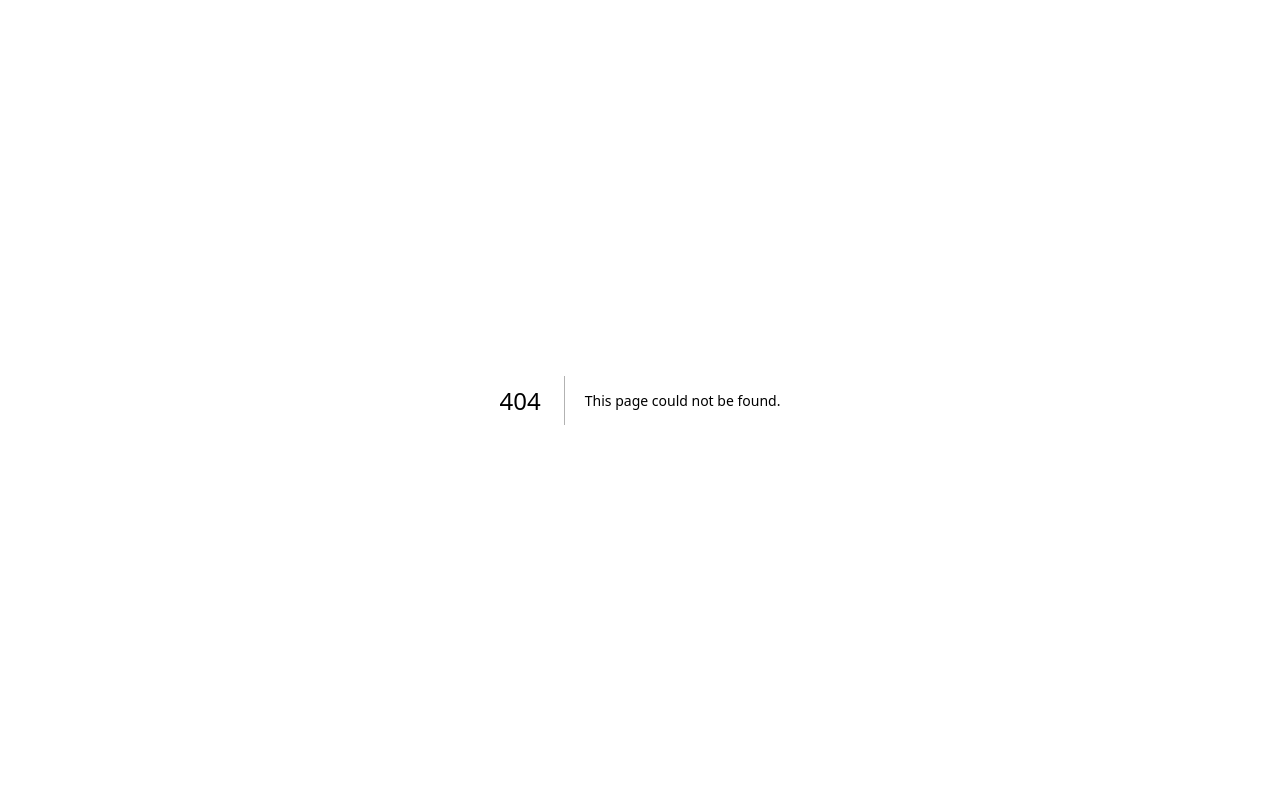
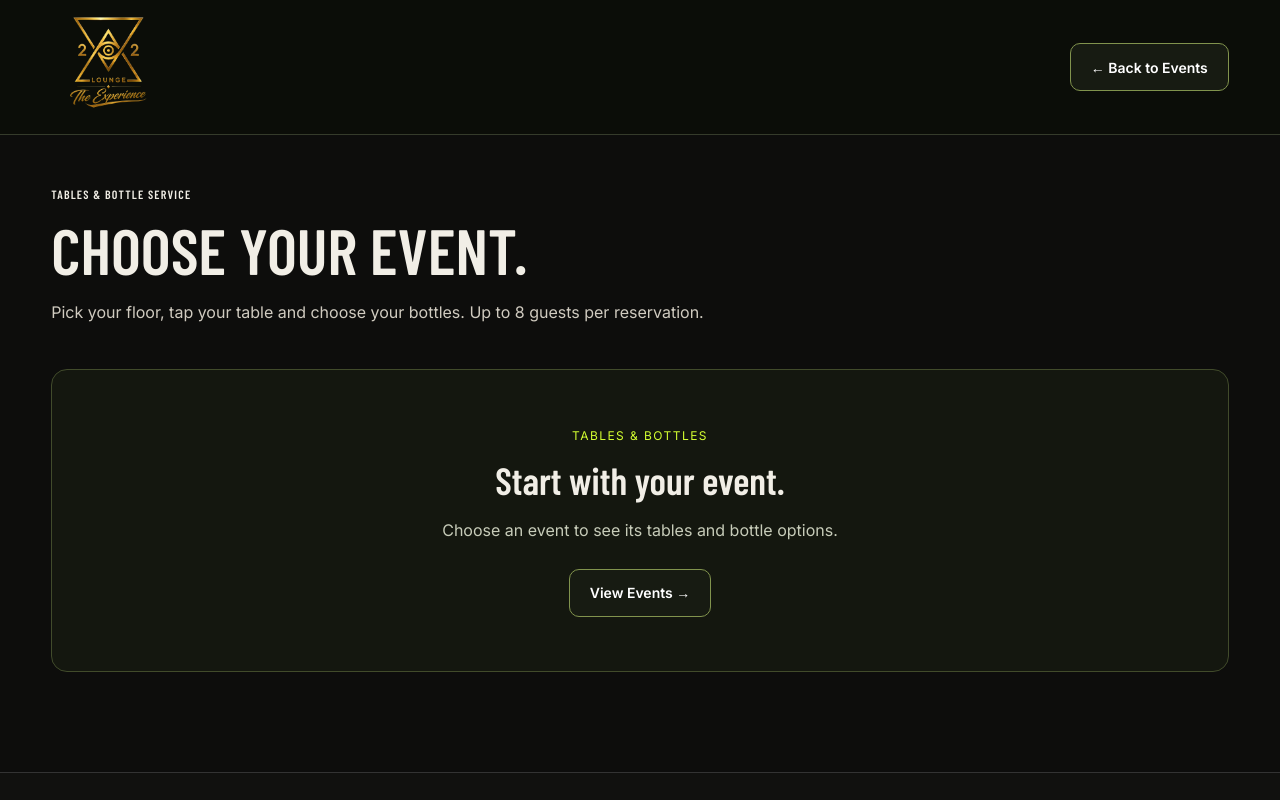
Before and after one commit to web2printusa-dev/bfp-venue-intelligence, a Next.js app: page /reserve in a window 1280 px wide. Before the commit this address had no page. Shown: the top 800 px of the page. Built offline with nearby package versions, Linux system fonts and the light colour scheme; a web font is replaced by a local one.

Commit message:
Move table booking off homepage into event-specific reservation pages

```diff
--- a/app/202-content.css
+++ b/app/202-content.css
@@ -282,5 +282,20 @@
  .clubSite .clubEvents .eventTitle h3{font-size:clamp(11px,2.8vw,15px)}
  .clubSite .clubEvents .eventButtons .tableCta{font-size:10px}
 }
+.clubSite .clubEvents .eventTitle{display:block}
 
-.clubSite .clubEvents .eventTitle{display:block}
+/* Tables are a separate event-led booking page; homepage stays event-first. */
+.clubSite .clubEvents .eventNight{display:flex;flex-direction:column;align-items:center;gap:5px;border-right:1px solid #5c6252;padding-right:15px;line-height:1.2}
+.clubSite .clubEvents .eventNight span{font-size:10px;letter-spacing:.08em;color:#c9cebf}
+.clubSite .clubEvents .eventNight strong{font-size:24px;letter-spacing:-.025em}
+.clubSite .bookingPageHeader{display:flex;align-items:center;justify-content:space-between;gap:20px;padding:12px 4vw;border-bottom:1px solid #353b2b;background:#0b0d08}
+.clubSite .bookingPageHeader .clubMark{width:120px!important;height:110px;display:block}
+.clubSite .bookingPageHeader .clubMark img{display:block;width:100%;height:100%;object-fit:contain;transform:scale(1.35)}
+.clubSite .backToEvents{display:inline-flex;align-items:center;justify-content:center;min-height:48px;border:1px solid #81934d;background:#171b12;color:#fff;padding:13px 20px;border-radius:10px;text-decoration:none;font-size:14px;font-weight:600}
+.clubSite .chooseNightPrompt .backToEvents{margin-top:24px}
+.clubSite .selectedEventNight{display:flex;flex-direction:column;gap:8px}
+.clubSite .selectedEventNight>span{font-size:11px;letter-spacing:.12em;color:#c4ccac}
+.clubSite .selectedEventNight>strong{font-size:19px;line-height:1.4}
+.clubSite.clubBookingPage .bookingIntro{padding-top:38px}
+@media(max-width:800px){.clubSite .clubEvents .eventNight{padding-right:6px;gap:4px}.clubSite .clubEvents .eventNight span{font-size:8px}.clubSite .clubEvents .eventNight strong{font-size:17px}.clubSite .bookingPageHeader{padding:8px 18px}.clubSite .bookingPageHeader .clubMark{width:95px!important;height:90px}.clubSite .backToEvents{font-size:13px;padding:12px 16px}.clubSite .selectedEventNight>strong{font-size:17px}}
+@media(max-width:600px){.clubSite .clubEvents .eventNight{display:flex;flex-direction:row;justify-content:flex-start;gap:5px;border-right:0;border-bottom:1px solid #454c37;padding:0 0 7px;align-items:baseline}.clubSite .clubEvents .eventNight strong{font-size:15px}}
--- a/app/components/202-home.tsx
+++ b/app/components/202-home.tsx
@@ -1,6 +1,7 @@
 'use client';
 
 import { useEffect, useRef, useState } from 'react';
+import { useRouter } from 'next/navigation';
 import { events, tables, bottles, packagesFor, customPackage, contact, money, arrivalOptions, maxReservationGuests, type ClubEvent, type ClubTable, type Occurrence } from '../../lib/202-lounge-public';
 
 type Msg={role:'ai'|'user';text:string};
@@ -28,13 +29,12 @@ function Modal({title,onClose,children}:{title:string;onClose:()=>void;children:
  return <div className="overlay clubOverlay" onClick={onClose}><div ref={ref} className="booking clubDialog" role="dialog" aria-modal="true" aria-label={title} onClick={e=>e.stopPropagation()}><button className="close" onClick={onClose} aria-label="Close dialog">×</button>{children}</div></div>;
 }
 
-export default function Home({initialDates}:{initialDates:Occurrence[]}){
+export default function Home({initialDates,bookingOnly=false,initialNightId}:{initialDates:Occurrence[];bookingOnly?:boolean;initialNightId?:string}){
+ const router=useRouter();
  const [dates]=useState<Occurrence[]>(initialDates);
- const [nightKey,setNightKey]=useState('');
- const [nightFilter,setNightFilter]=useState<string|null>(null);
+ const [nightKey]=useState(()=>bookingOnly?initialDates.find(d=>d.event.id===initialNightId)?.key||'':'');
  const occurrence=dates.find(d=>d.key===nightKey)||dates[0];
  const hasNight=Boolean(nightKey&&dates.some(d=>d.key===nightKey));
- const visibleDates=nightFilter?dates.filter(d=>d.event.id===nightFilter):dates;
  const [floor,setFloor]=useState(1),[guests,setGuests]=useState(4),[experience,setExperience]=useState('Bottle Service');
  const [selected,setSelected]=useState<ClubTable|null>(null),[step,setStep]=useState(1),[packageId,setPackageId]=useState(''),[extraBottles,setExtraBottles]=useState<Record<string,number>>({});
  const [name,setName]=useState(''),[email,setEmail]=useState(''),[phone,setPhone]=useState(''),[arrival,setArrival]=useState(''),[notes,setNotes]=useState('');
@@ -52,11 +52,12 @@ export default function Home({initialDates}:{initialDates:Occurrence[]}){
  const estimate=publishedSubtotal===null?null:publishedSubtotal*1.3;
  const special=events.find(e=>e.id==='trektober');
  const specialDate=dates.find(d=>d.event.id==='trektober');
- function selectDate(key:string){const next=dates.find(d=>d.key===key);setNightKey(next?.key||'');setSelected(null);setPackageId('');setExtraBottles({});setArrival('');}
  function goReserve(event?:ClubEvent,kind?:string){
-  if(event){const next=hasNight&&activeEvent.id===event.id?occurrence:dates.find(d=>d.event.id===event.id);setNightFilter(event.id);selectDate(next?.key||'');}
-  else setNightFilter(null);
-  if(kind)setExperience(kind);setTicketEvent(null);setConcierge(false);setSelected(null);document.getElementById('reserve')?.scrollIntoView({behavior:'smooth',block:'start'});
+  setTicketEvent(null);setConcierge(false);setMenu(false);
+  const target=event||(bookingOnly&&hasNight?activeEvent:null);
+  if(target){router.push(`/reserve?night=${encodeURIComponent(target.id)}`);return;}
+  if(bookingOnly){router.push('/#events');return;}
+  document.getElementById('events')?.scrollIntoView({behavior:'smooth',block:'start'});
  }
  function choose(table:ClubTable){if(!hasNight)return;setSelected(table);setFloor(table.floor);setStep(1);setPackageId('');setExtraBottles({});setName('');setEmail('');setPhone('');setNotes('');setArrival('');}
  function openTickets(event:ClubEvent){setTicketEvent(event);}
@@ -70,37 +71,37 @@ export default function Home({initialDates}:{initialDates:Occurrence[]}){
  }
  function runAction(a:Action){const event=events.find(e=>e.artist===a.event);setConcierge(false);if(a.type==='tickets')openTickets(event||activeEvent);else goReserve(event);}
  const showFlyer=(src:string,title:string)=>setFlyer({src,title});
- return <main className="clubSite">
-  <section className="hero"><div className="heroImage"/><div className="heroShade"/><div className="grain"/>
-   <header><a className="mark clubMark" href="#" aria-label="202 Lounge home"><img src="/202/logo.webp" alt="202 Lounge — The Experience"/></a><nav><a href="#reserve" onClick={()=>goReserve(undefined,'VIP Table')}>Table Reservations</a><a href="#reserve" onClick={()=>goReserve(undefined,'Bottle Service')}>Bottle Service</a><a href="#events">Events</a><a href="/dashboard" className="ownerLogin">Owner Login</a><button onClick={()=>setConcierge(true)}>VIP Concierge</button></nav></header>
+ return <main className={`clubSite ${bookingOnly?'clubBookingPage':''}`}>
+  {!bookingOnly&&<><section className="hero"><div className="heroImage"/><div className="heroShade"/><div className="grain"/>
+   <header><a className="mark clubMark" href="#" aria-label="202 Lounge home"><img src="/202/logo.webp" alt="202 Lounge — The Experience"/></a><nav><a href="#events" onClick={e=>{e.preventDefault();goReserve();}}>Table Reservations</a><a href="#events" onClick={e=>{e.preventDefault();goReserve();}}>Bottle Service</a><a href="#events">Events</a><a href="/dashboard" className="ownerLogin">Owner Login</a><button onClick={()=>setConcierge(true)}>VIP Concierge</button></nav></header>
    <div className="heroCopy"><p className="eyebrow">CHINATOWN · WASHINGTON, DC</p><h1>DC NIGHTLIFE.<br/><i>STARTS HERE.</i></h1><p className="heroLine">Food, cocktails, hookah and VIP bottle service in the heart of Chinatown.</p>
     <div className="heroActions"><button className="heroPrimary" onClick={()=>goReserve()}>Reserve a Table →</button><button onClick={()=>document.getElementById('events')?.scrollIntoView({behavior:'smooth'})}>Events & RSVP</button><button onClick={()=>setMenu(true)}>Bottle Menu</button></div>
-    <div className="heroReserve"><label><span>DATE / NIGHT</span><select aria-label="Choose date and night" value={nightKey} onChange={e=>{setNightFilter(null);selectDate(e.target.value);}}><option value="" disabled>Choose your night</option>{dates.map(d=><option key={d.key} value={d.key}>{d.label} · {d.event.artist}</option>)}</select></label><label><span>GUESTS</span><select aria-label="Guest count" value={guests} onChange={e=>setGuests(Math.min(maxReservationGuests,Math.max(1,Number(e.target.value))))}>{Array.from({length:maxReservationGuests},(_,i)=>i+1).map(n=><option key={n} value={n}>{n}</option>)}</select></label><label><span>EXPERIENCE</span><select aria-label="Experience" value={experience} onChange={e=>setExperience(e.target.value)}>{['Bottle Service','VIP Table','Birthday','Night Out'].map(x=><option key={x}>{x}</option>)}</select></label><button onClick={()=>goReserve()}>Choose My Table →</button></div>
+
    </div>
   </section>
 
   <section className="events clubEvents" id="events"><div className="sectionHead"><h2>WHAT’S ON <i>AT 202</i></h2></div>
    <div className="eventGrid">{[...(special&&specialDate?[special]:[]),...events.filter(e=>!e.fixedDate)].map(event=>{
-    const nextDate=dates.find(d=>d.event.id===event.id);
-    const eventDay=nextDate?new Date(`${nextDate.date}T12:00:00Z`):null;
-    const month=eventDay?.toLocaleDateString('en-US',{month:'short',timeZone:'UTC'});
     return <article className={`event ${event.fixedDate?'eventSpecial':''}`} key={event.id}>
      <button className="flyerButton" onClick={()=>openTickets(event)} aria-label={`View ${event.artist} event details`}><img loading="lazy" width="720" height="900" src={event.image} alt={`${event.artist} flyer`}/></button>
-     <div className="eventInfo"><div className="eventCaption"><time dateTime={nextDate?.date} className="eventDate"><span>{event.day}</span><span>{month}</span><strong>{eventDay?.getUTCDate()}</strong></time><div className="eventTitle"><span className="nightLabel">{event.fixedDate?'SPECIAL EVENT':`EVERY ${event.day}`}</span><h3>{event.fixedDate?'TrickTober':event.artist}</h3></div></div><div className="eventButtons"><button className="tableCta" onClick={()=>goReserve(event,'Bottle Service')}>{event.fixedDate?'Request a Table':'Tables & Packages'}</button></div></div>
+     <div className="eventInfo"><div className="eventCaption"><div className="eventNight"><span>{event.fixedDate?'OCT':'EVERY'}</span><strong>{event.fixedDate?'24':event.day}</strong></div><div className="eventTitle"><span className="nightLabel">{event.fixedDate?'SPECIAL EVENT':`EVERY ${event.day}`}</span><h3>{event.fixedDate?'TrickTober':event.artist}</h3></div></div><div className="eventButtons"><button className="tableCta" onClick={()=>goReserve(event,'Bottle Service')}>{event.fixedDate?'Request a Table':'Tables & Packages'}</button></div></div>
     </article>;
    })}</div>
   </section>
   <section className="venueAbout"><div><small>202 LOUNGE · CHINATOWN</small><h2>COME FOR THE VIBE.<br/><i>STAY FOR THE NIGHT.</i></h2></div><div className="aboutStory"><p>Cocktails with your people. Hookah at your table. A night that keeps going. Discover the first floor and the upstairs Aura Room, a short walk from Capital One Arena.</p><div className="venueStats"><div><strong>02</strong><span>FLOORS<span>Find your scene.</span></span></div><div><strong>02</strong><span>FULL BARS<span>Make it your night.</span></span></div></div></div></section>
-  <section className="bookingExperience" id="reserve"><div className="bookingIntro"><p className="eyebrow">TABLES & BOTTLE SERVICE</p><h2>Your night. Your table.</h2><p>Choose your night first. Then pick your floor, table and bottles. Up to 8 guests per reservation.</p></div>
-   <div className="bookingControls"><label>Your night<select aria-label="Reservation date" value={nightKey} onChange={e=>selectDate(e.target.value)}><option value="" disabled>Choose your night</option>{visibleDates.map(d=><option key={d.key} value={d.key}>{d.label} · {d.event.artist}</option>)}</select></label>{nightFilter&&<button className="changeNight" onClick={()=>{setNightFilter(null);selectDate('');}}>Change night</button>}{hasNight&&<div className="floorTabs" role="group" aria-label="Choose floor">{floors.map(f=><button key={f.id} aria-pressed={floor===f.id} onClick={()=>{setFloor(f.id);setPackageId('');setSelected(null);}}>{f.name}</button>)}</div>}</div>
+  </>}
+  {bookingOnly&&<><header className="bookingPageHeader"><a className="clubMark" href="/" aria-label="202 Lounge home"><img src="/202/logo.webp" alt="202 Lounge — The Experience"/></a><a className="backToEvents" href="/#events">← Back to Events</a></header>
+  <section className="bookingExperience" id="reserve"><div className="bookingIntro"><p className="eyebrow">TABLES & BOTTLE SERVICE</p><h2>{hasNight?activeEvent.artist:'Choose your event.'}</h2><p>Pick your floor, tap your table and choose your bottles. Up to 8 guests per reservation.</p></div>
+   {hasNight&&<div className="bookingControls"><div className="selectedEventNight"><span>YOUR NIGHT</span><strong>{activeEvent.artist}</strong></div><div className="floorTabs" role="group" aria-label="Choose floor">{floors.map(f=><button key={f.id} aria-pressed={floor===f.id} onClick={()=>{setFloor(f.id);setPackageId('');setSelected(null);}}>{f.name}</button>)}</div></div>}
+
    {hasNight?<div className="bookingStage"><div className="mapPanel"><div className="floorHeading"><p className="eyebrow">{floor===2?'THE AURA ROOM':'THE MAIN ROOM'}</p><h3>{floor===2?'Second Floor':'First Floor'}</h3><p>Tap a table to get started.</p></div><div className={`realFloorPlan floorCrop floor${floor}`}><div className="floorPlanCanvas"><img src={floor===1?'/202/floor1.webp':'/202/floor2.webp'} alt={`${floor===1?'First':'Second'} floor plan with numbered tables, bar and DJ`}/>{tables.filter(t=>t.floor===floor).map(t=><button key={t.id} className="tableHotspot" style={{left:`${t.x}%`,top:`${t.y}%`,width:`${t.width}%`,height:`${t.height}%`}} onClick={()=>choose(t)} aria-label={`Choose ${floor===2?'second floor':'first floor'} table ${t.number}`} title={`Table ${t.number}`}/>)}</div></div><div className="tablePicker"><span>Or choose a table number</span><div className="tableNumberList" aria-label="Table numbers">{tables.filter(t=>t.floor===floor).map(t=><button key={t.id} onClick={()=>choose(t)}>Table {t.number}</button>)}</div></div></div>
     <aside className="inventory"><p className="inventoryEyebrow">{occurrence.label} · {floor===2?'SECOND FLOOR':'FIRST FLOOR'}</p><h3>Make it your night.</h3>{packages.filter(p=>p.price!==null).length>0?<><p className="reservationLead">Start with a bottle package, or choose a table on the map.</p>{packages.filter(p=>p.price!==null).map(p=><button key={p.id} className="inventoryRow" onClick={()=>{choose({id:`F${floor}-concierge`,number:0,floor,x:0,y:0,width:0,height:0});setPackageId(p.id);}}><span><b>{p.name}</b><small>{p.description}</small></span><span><b>{money(p.price!)}</b><small>Choose →</small></span></button>)}</>:<><p className="reservationLead">Choose a table, pick your bottles and bring your people. You’ll see bottle prices as you build your night.</p><div className="reservationSteps"><span><b>01</b> Choose your table</span><span><b>02</b> Select your bottles</span><span><b>03</b> Review your request</span></div><button className="aiPlan" onClick={()=>{choose({id:`F${floor}-concierge`,number:0,floor,x:0,y:0,width:0,height:0});}}>Choose My Bottles →</button></>}
      <button className="reservationMenu" onClick={()=>setMenu(true)}>View Bottle Menu ↗</button><div className="conciergeHelp"><strong>Need a hand?</strong><p>Get help with packages, birthdays or finding the right table.</p><button onClick={()=>{setInput(`Help me plan a table for ${activeEvent.artist} on ${occurrence.label} for ${guests} guests.`);setConcierge(true);}}>Ask the Concierge ↗</button></div><p className="reservationNote">Table availability and any minimum spend are confirmed before payment.</p></aside>
-   </div>:<div className="chooseNightPrompt"><span>01 / CHOOSE YOUR NIGHT</span><h3>When are you coming?</h3><p>Select an event date above to see its tables and bottle options.</p></div>}
-  </section>
-  <footer><a className="mark clubMark" href="#" aria-label="202 Lounge home"><img src="/202/logo.webp" alt="202 Lounge — The Experience"/></a><p>609 H St NW · Washington, DC<br/>Text <a href={`sms:${contact.sms}`}>{contact.phone}</a><br/>Powered by BFP Venue Intelligence.</p><div><a href="#reserve" onClick={()=>goReserve()}>Table Reservations</a><button className="footerConcierge" onClick={()=>setMenu(true)}>Bottle Menu</button><a href="#events">Events</a><a href="/careers">Careers</a><a href="/dashboard">Owner Login</a><button className="footerConcierge" onClick={()=>setConcierge(true)}>VIP Concierge</button></div></footer>
+   </div>:<div className="chooseNightPrompt"><span>TABLES & BOTTLES</span><h3>Start with your event.</h3><p>Choose an event to see its tables and bottle options.</p><a className="backToEvents" href="/#events">View Events →</a></div>}
+  </section></>}
+  <footer><a className="mark clubMark" href="#" aria-label="202 Lounge home"><img src="/202/logo.webp" alt="202 Lounge — The Experience"/></a><p>609 H St NW · Washington, DC<br/>Text <a href={`sms:${contact.sms}`}>{contact.phone}</a><br/>Powered by BFP Venue Intelligence.</p><div><a href="/#events">Table Reservations</a><button className="footerConcierge" onClick={()=>setMenu(true)}>Bottle Menu</button><a href="/#events">Events</a><a href="/careers">Careers</a><a href="/dashboard">Owner Login</a><button className="footerConcierge" onClick={()=>setConcierge(true)}>VIP Concierge</button></div></footer>
 
-  {ticketEvent&&<Modal title={`${ticketEvent.artist} details and RSVP`} onClose={()=>setTicketEvent(null)}><p className="eyebrow">202 LOUNGE / EVENTS & RSVP</p><h2>{ticketEvent.artist}</h2><p>{ticketDate?.label}, {ticketDate?.date.slice(0,4)} · {ticketEvent.time}</p><ul className="eventDetails">{ticketEvent.details.map(d=><li key={d}>{d}</li>)}</ul><p><strong>{ticketEvent.admission}</strong></p><div className="modalActions">{ticketEvent.rsvp?<a className="primary actionLink" href={ticketEvent.rsvp} target="_blank" rel="noopener noreferrer">RSVP for this night ↗</a>:<p className="rsvpPending">Online RSVP coming soon.</p>}<button onClick={()=>goReserve(ticketEvent)}>VIEW TABLE PACKAGES →</button><button onClick={()=>{setTicketEvent(null);showFlyer(ticketEvent.image,ticketEvent.artist);}}>VIEW FULL FLYER</button></div><p className="packageFine">Check the event details for RSVP cutoffs and admission requirements.</p></Modal>}
+  {ticketEvent&&<Modal title={`${ticketEvent.artist} details and RSVP`} onClose={()=>setTicketEvent(null)}><p className="eyebrow">202 LOUNGE / EVENTS & RSVP</p><h2>{ticketEvent.artist}</h2><p>{ticketEvent.fixedDate?`${ticketDate?.label} · `:`Every ${ticketEvent.day} · `}{ticketEvent.time}</p><ul className="eventDetails">{ticketEvent.details.map(d=><li key={d}>{d}</li>)}</ul><p><strong>{ticketEvent.admission}</strong></p><div className="modalActions">{ticketEvent.rsvp?<a className="primary actionLink" href={ticketEvent.rsvp} target="_blank" rel="noopener noreferrer">RSVP for this night ↗</a>:<p className="rsvpPending">Online RSVP coming soon.</p>}<button onClick={()=>goReserve(ticketEvent)}>VIEW TABLE PACKAGES →</button><button onClick={()=>{setTicketEvent(null);showFlyer(ticketEvent.image,ticketEvent.artist);}}>VIEW FULL FLYER</button></div><p className="packageFine">Check the event details for RSVP cutoffs and admission requirements.</p></Modal>}
 
   {selected&&<Modal title="Build your table request" onClose={()=>setSelected(null)}><div className="bookingProgress"><span className={step>=1?'active':''}>1 · TABLE</span><span className={step>=2?'active':''}>2 · BOTTLES</span><span className={step>=3?'active':''}>3 · GUEST</span><span className={step>=4?'active':''}>4 · REVIEW</span></div><p className="eyebrow">{occurrence.label} · {activeEvent.artist}</p><h2>{floor===2?'Aura Room':'First floor'}<small> {selected.number?`PREFERRED TABLE ${selected.number}`:'CONCIERGE TABLE SELECTION'}</small></h2>
    {step===1&&<><p>Set your group size, then choose your bottles. Your table request is confirmed before payment.</p><div className="demoForm bookingFields"><label>Guests<select value={guests} onChange={e=>setGuests(Math.min(maxReservationGuests,Math.max(1,Number(e.target.value))))}>{Array.from({length:maxReservationGuests},(_,i)=><option key={i+1} value={i+1}>{i+1}</option>)}</select></label><label>Occasion<select value={experience} onChange={e=>setExperience(e.target.value)}>{['Bottle Service','VIP Table','Birthday','Night Out','Private Event'].map(x=><option key={x}>{x}</option>)}</select></label></div><button className="primary fullWidth" onClick={()=>setStep(2)}>Choose My Bottles →</button></>}
--- /dev/null
+++ b/app/reserve/page.tsx
@@ -0,0 +1,10 @@
+import Home from '../components/202-home';
+import {upcomingOccurrences,events} from '../../lib/202-lounge-public';
+
+export const dynamic='force-dynamic';
+export const metadata={title:'Tables & Bottle Service | 202 Lounge'};
+export default async function ReservePage({searchParams}:{searchParams:Promise<{night?:string|string[]}>}){
+ const query=await searchParams;
+ const night=typeof query.night==='string'&&events.some(e=>e.id===query.night)?query.night:undefined;
+ return <Home key={night||'choose-event'} initialDates={upcomingOccurrences()} bookingOnly initialNightId={night}/>;
+}
```
